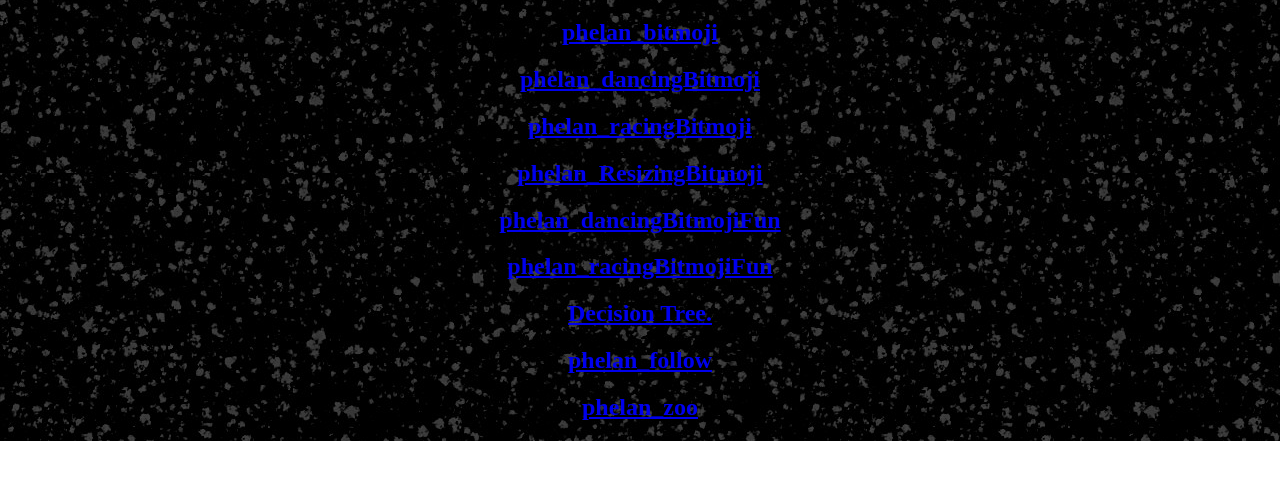
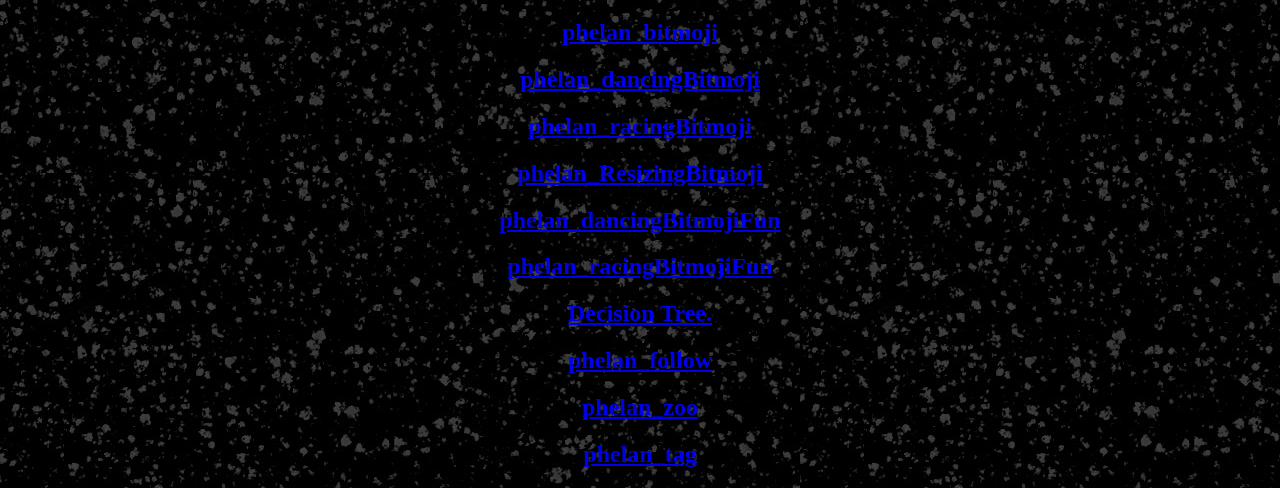
Before and after one commit to Sean3591/Sean3591.github.io, a plain HTML site: page javascripts.html in a window 1280 px wide. Shown: the part 427-915 px from the top of the page. Before the commit the page ends 868 px from the top, so only its background shows below. Drawn offline with Linux system fonts and the light colour scheme; a script that the page names is missing.

Commit message:
Update javascripts.html

```diff
--- a/javascripts.html
+++ b/javascripts.html
@@ -38,5 +38,7 @@
 
             <h2><a href="https://www.khanacademy.org/computer-programming/phelan_zoo/6227124843233280">phelan_zoo</a></h2><script src="https://www.khanacademy.org/computer-programming/phelan_zoo/6227124843233280/embed.js?editor=no&buttons=no&author=no&embed=yes"></script><p>
 
+            <h2><a href="https://www.khanacademy.org/computer-programming/phelan_tag/5432836123312128">phelan_tag</a></h2><script src="https://www.khanacademy.org/computer-programming/phelan_tag/5432836123312128/embed.js?editor=no&buttons=no&author=no&embed=yes"></script><p>
+
     </body>
 </html>
```
